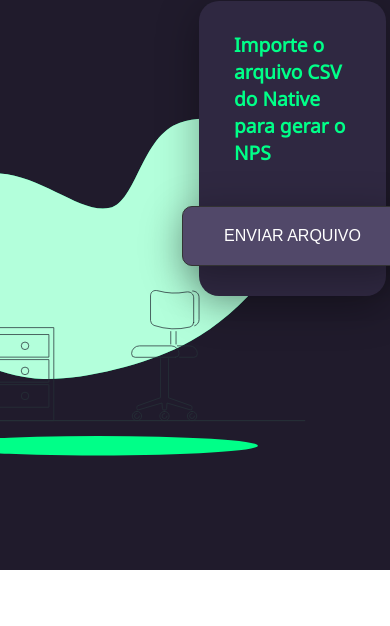
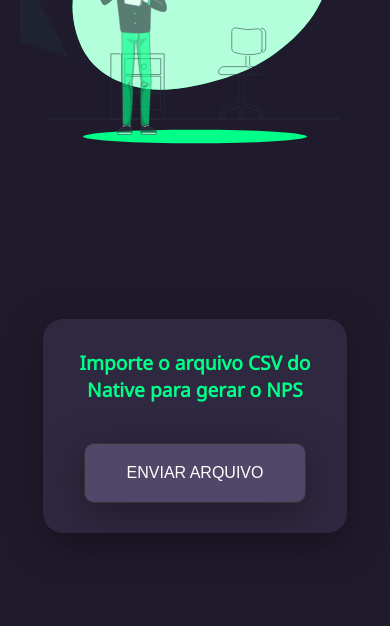
Before and after one commit to IgorVillar06/NPS-Generator, a plain HTML site: page index.html in a window 390 px wide. Shown: the part 274-900 px from the top of the page. Before the commit the page ends 844 px from the top, so only its background shows below. Drawn offline with Linux system fonts and the light colour scheme.

Commit message:
Update style.css

```diff
--- a/style.css
+++ b/style.css
@@ -91,3 +91,27 @@
 img {
     width: 500px
 }
+
+@media screen and (max-width: 768px) {
+    .main{
+        display: block;
+        block-size: auto;
+    }
+    .left{
+        width: 100vw;
+        height: 500px;
+    }
+    .right{
+        width: 100vw;
+        height: 400px;
+    }
+    img {
+        width: 350px;
+        position: relative;
+    }
+    h1 {
+        font-size: 20px;
+        text-align: center;
+        position: relative;
+    }
+}
```
